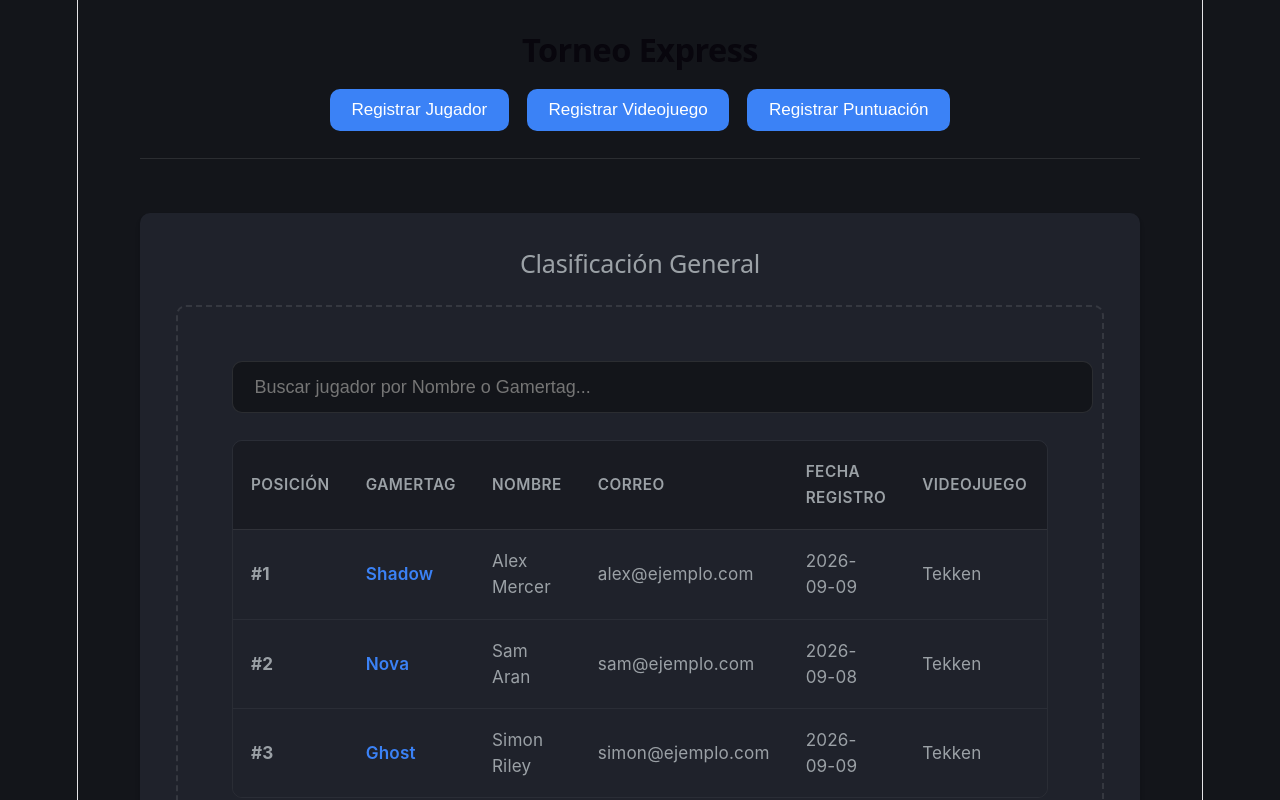
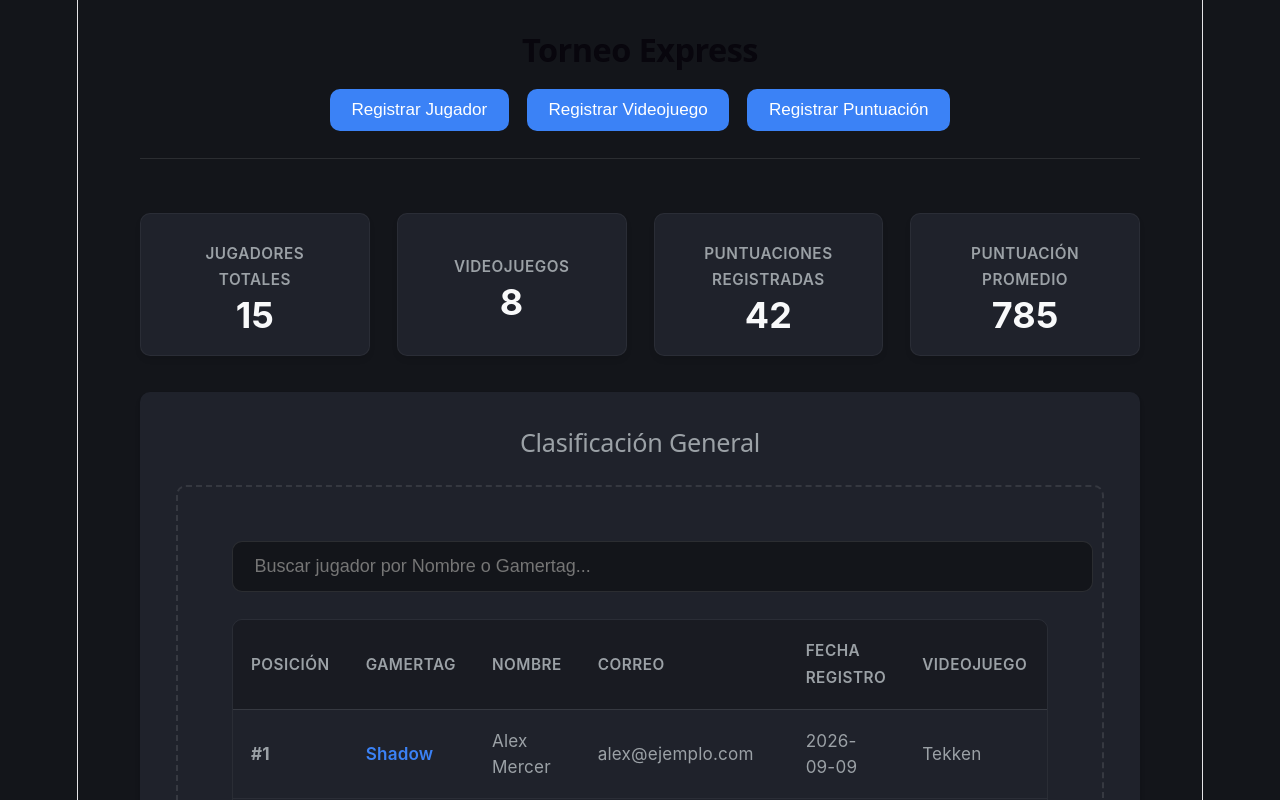
Before and after one commit to DiegoPedrazaUT/reto-desarrollo, a React app in the folder frontend/: page / in a window 1280 px wide. Shown: the top 800 px of the page. Built offline with nearby package versions, Linux system fonts and the light colour scheme; the HTML template or start-up script is replaced by a standard one.

Commit message:
feat: agregacion del apartado de metricas y estadisticas sobre el torneo

```diff
--- a/frontend/src/App.css
+++ b/frontend/src/App.css
@@ -324,3 +324,48 @@ button:hover {
   color: var(--text-secondary);
   font-style: italic;
 }
+
+/* =========================================
+   PANEL DE ESTADÍSTICAS
+   ========================================= */
+.panel-estadisticas {
+  display: flex;
+  justify-content: space-between;
+  gap: 1.5rem;
+  margin-bottom: 2rem; /* Crea la separación limpia con la tabla de abajo */
+}
+
+.tarjeta-stat {
+  flex: 1;
+  background-color: var(--bg-card);
+  padding: 1.5rem;
+  border-radius: var(--border-radius);
+  border: 1px solid rgba(255, 255, 255, 0.05);
+  display: flex;
+  flex-direction: column;
+  align-items: center;
+  justify-content: center;
+  text-align: center;
+  box-shadow: 0 4px 6px -1px rgba(0, 0, 0, 0.1);
+  transition: var(--transition);
+}
+
+.tarjeta-stat:hover {
+  transform: translateY(-2px);
+  border-color: rgba(59, 130, 246, 0.3);
+}
+
+.stat-label {
+  font-size: 0.85rem;
+  color: var(--text-secondary);
+  text-transform: uppercase;
+  letter-spacing: 0.5px;
+  margin-bottom: 0.5rem;
+  font-weight: 600;
+}
+
+.stat-valor {
+  font-size: 2rem;
+  font-weight: bold;
+  color: var(--text-primary);
+}
--- a/frontend/src/App.jsx
+++ b/frontend/src/App.jsx
@@ -4,6 +4,7 @@ import ModalJugador from './components/modal/ModalJugador';
 import ModalVideojuego from './components/modal/ModalVideojuego';
 import ModalPuntuaciones from './components/modal/ModalPuntuaciones';
 import TablaClasificacion from './components/Ranking/TablaClasificacion';
+import PanelEstadisticas from './components/Estadisticas/PanelEstadisticas';
 
 function App() {
   // Estado para controlar qué modal está abierto (null = ninguno)
@@ -26,6 +27,8 @@ function App() {
           </button>
         </nav>
       </header>
+
+      <PanelEstadisticas />
 
       <section className="ranking-section">
         <h2>Clasificación General</h2>
--- /dev/null
+++ b/frontend/src/components/Estadisticas/PanelEstadisticas.jsx
@@ -0,0 +1,32 @@
+import React from 'react';
+
+export default function PanelEstadisticas() {
+  // Datos simulados temporales (más adelante se calcularán con la información de MySQL)
+  const stats = {
+    totalJugadores: 15,
+    totalVideojuegos: 8,
+    totalPuntuaciones: 42,
+    promedio: 785
+  };
+
+  return (
+    <div className="panel-estadisticas">
+      <div className="tarjeta-stat">
+        <span className="stat-label">Jugadores Totales</span>
+        <span className="stat-valor">{stats.totalJugadores}</span>
+      </div>
+      <div className="tarjeta-stat">
+        <span className="stat-label">Videojuegos</span>
+        <span className="stat-valor">{stats.totalVideojuegos}</span>
+      </div>
+      <div className="tarjeta-stat">
+        <span className="stat-label">Puntuaciones Registradas</span>
+        <span className="stat-valor">{stats.totalPuntuaciones}</span>
+      </div>
+      <div className="tarjeta-stat">
+        <span className="stat-label">Puntuación Promedio</span>
+        <span className="stat-valor">{stats.promedio}</span>
+      </div>
+    </div>
+  );
+}
```
